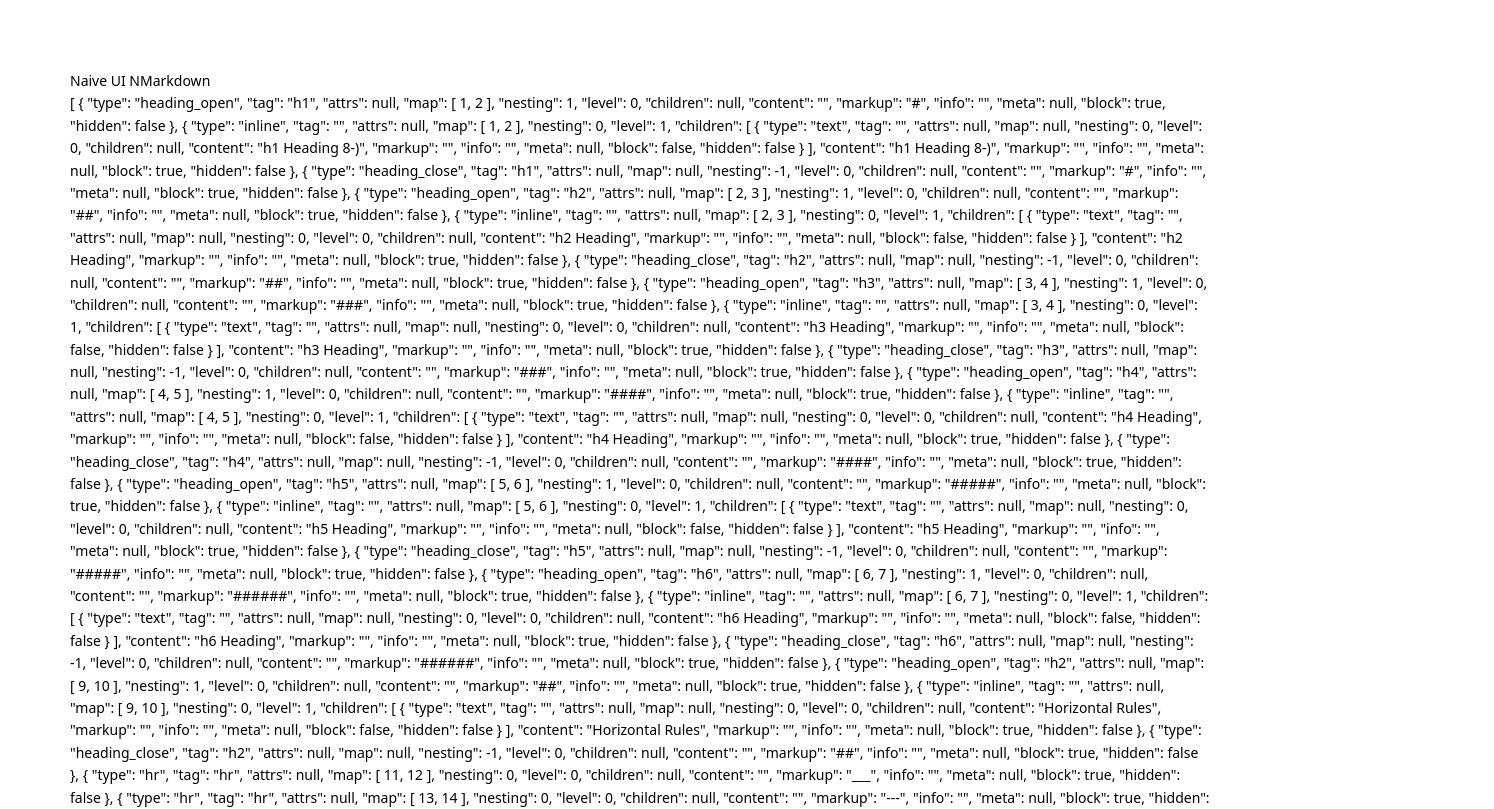
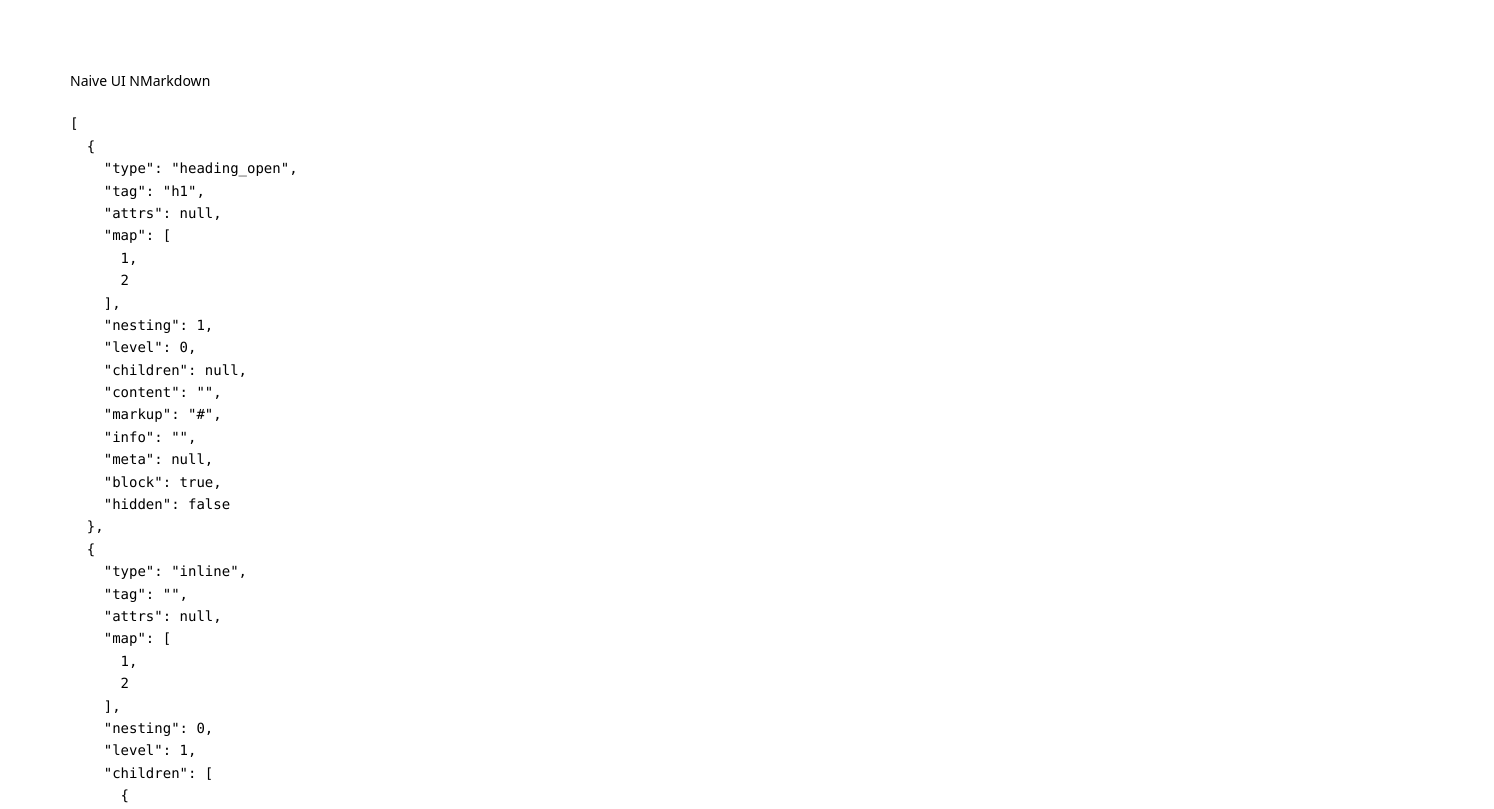
Before and after one commit to rwv/naive-ui-n-markdown, a Vue app: page / in a window 1280 px wide. Shown: the top 809 px of the page, 1494 px wide, since content can reach past the window. Built offline with nearby package versions, Linux system fonts and the light colour scheme.

Commit message:
add nmarkdown parsed

```diff
--- a/src/App.vue
+++ b/src/App.vue
@@ -1,6 +1,7 @@
 <script setup lang="ts">
 import { NCode } from "naive-ui";
 import NMarkdown from "./components/NMarkdown.vue";
+import NMarkdownParsed from "./components/NMarkdownParsed.vue";
 import SampleMD from "./sample.md?raw";
 
 const md = SampleMD;
@@ -11,6 +12,7 @@
     <header>Naive UI NMarkdown</header>
     <main>
       <n-markdown :md="md" />
+      <NMarkdownParsed :md="md" />
     </main>
     <main style="margin-top: 100px">
       <n-code :code="md" />
--- a/src/components/NMarkdown.vue
+++ b/src/components/NMarkdown.vue
@@ -1,17 +1,29 @@
 <template>
-    {{ parsed }}
+  <div v-for="(item, index) in parsed" :key="index">
+    <component :is="renderFunction(item)">
+    </component>
+  </div>
 </template>
 
 <script setup lang="ts">
-import MarkdownIt from 'markdown-it';
-import { computed } from 'vue';
+import MarkdownIt from "markdown-it";
+import { computed, h, type Component } from "vue";
+import { NH1 } from "naive-ui";
 
 const props = defineProps<{
-    md: string
-}>()
+  md: string;
+}>();
 
 const parsed = computed(() => {
-    const md = new MarkdownIt();
-    return md.parse(props.md, {});
-})
+  const md = new MarkdownIt();
+  return md.parse(props.md, {});
+});
+
+const renderFunction = (token: MarkdownIt.Token): Component | undefined => {
+  if (token.tag === "h1") {
+    return h(NH1, {}, token.content);
+  } else {
+    return undefined;
+  }
+};
 </script>
--- /dev/null
+++ b/src/components/NMarkdownParsed.vue
@@ -0,0 +1,18 @@
+<template>
+  <n-code :code="JSON.stringify(parsed, null, 2)" language="json"></n-code>
+</template>
+
+<script setup lang="ts">
+import MarkdownIt from "markdown-it";
+import { computed } from "vue";
+import { NCode } from "naive-ui";
+
+const props = defineProps<{
+  md: string;
+}>();
+
+const parsed = computed(() => {
+  const md = new MarkdownIt();
+  return md.parse(props.md, {});
+});
+</script>
```
